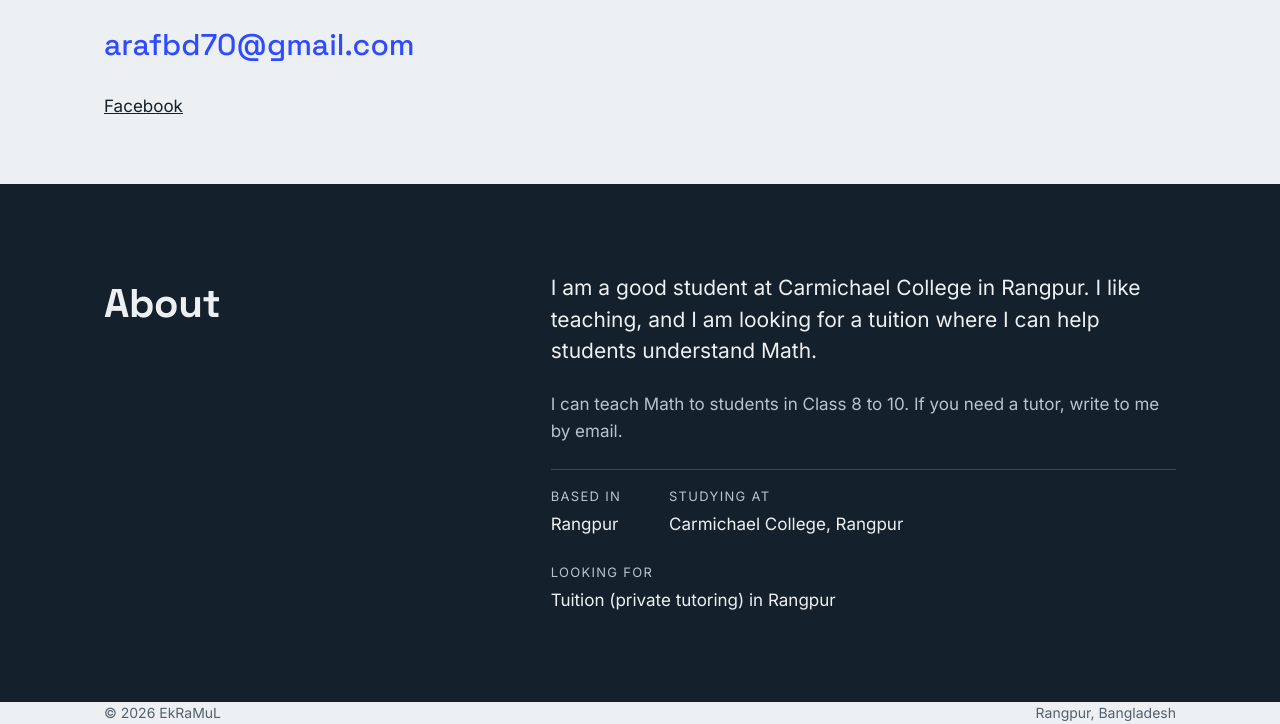
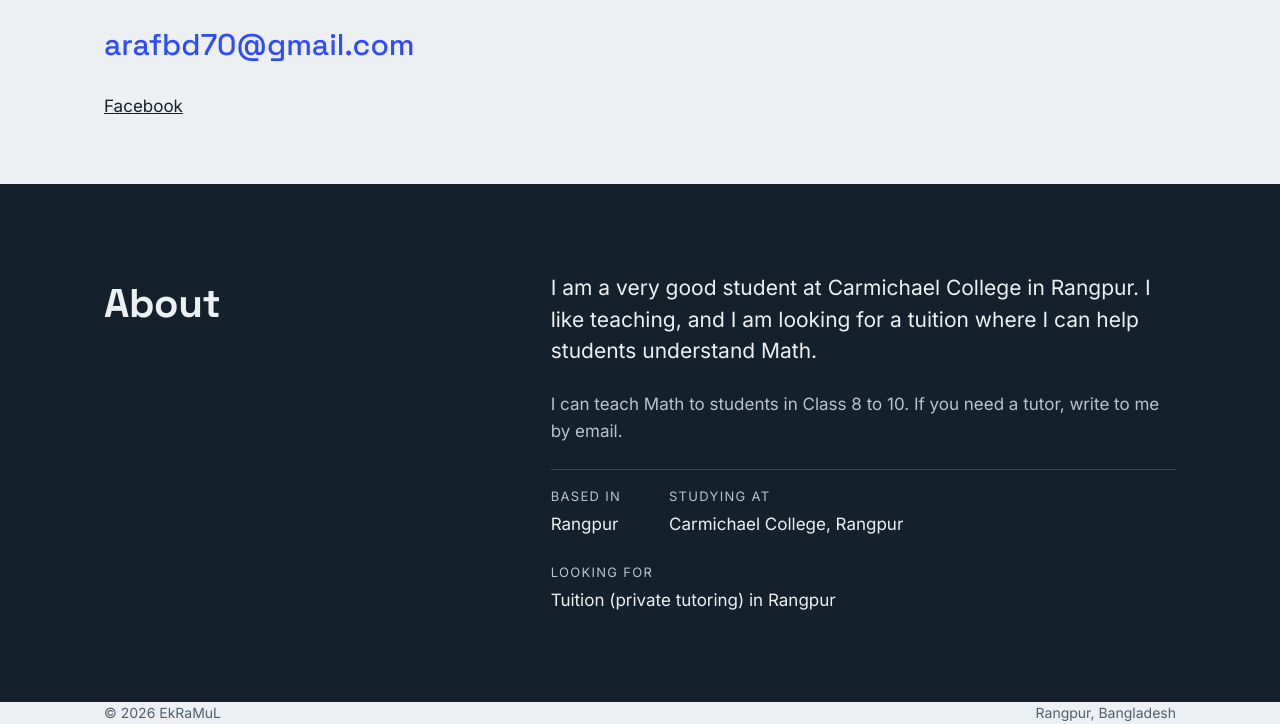
Before and after one commit to mollajoinal/ekramul-site1, a plain HTML site: page Index.html in a window 1280 px wide. Shown: the part 1432-2156 px from the top of the page. Drawn offline with Linux system fonts and the light colour scheme.

Commit message:
Update Index.html

```diff
--- a/Index.html
+++ b/Index.html
@@ -77,7 +77,7 @@ footer{padding:24px 0 48px;display:flex;flex-wrap:wrap;gap:8px 24px;justify-cont
 <section id="about"><div class="wrap cols">
 <div><h2>About</h2></div>
 <div>
-<p class="big">I am a good student at Carmichael College in Rangpur. I like teaching, and I am looking for a tuition where I can help students understand Math.</p>
+<p class="big">I am a very good student at Carmichael College in Rangpur. I like teaching, and I am looking for a tuition where I can help students understand Math.</p>
 <p class="soft">I can teach Math to students in Class 8 to 10. If you need a tutor, write to me by email.</p>
 <div class="facts">
 <div><div class="label">Based in</div>Rangpur</div>
```
